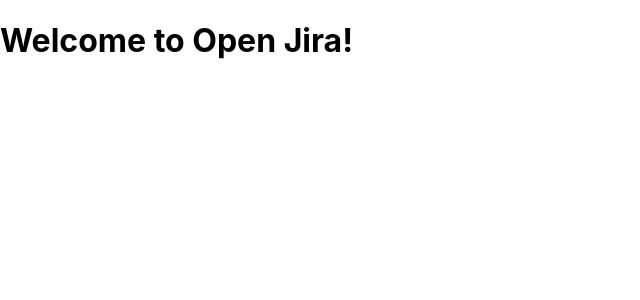
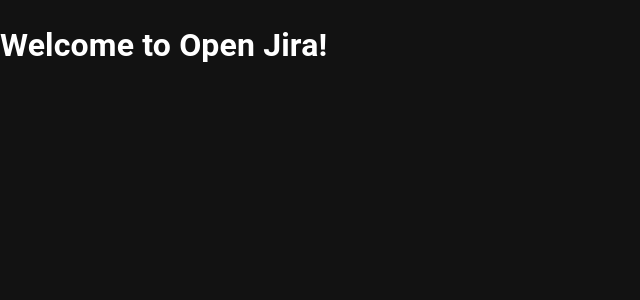
Before and after one commit to favioamarillapy/react-next-openjira, a Next.js app: page / in a window 1280 px wide. Shown: the top 300 px of the page, without its empty margins (0-640 px from the left). Built offline with nearby package versions, Linux system fonts and the light colour scheme.

Commit message:
Configurated themes

```diff
--- a/pages/_app.jsx
+++ b/pages/_app.jsx
@@ -1,7 +1,18 @@
 import '../styles/globals.css'
 
+import { CssBaseline, ThemeProvider } from '@mui/material'
+
+import { darkTheme } from '../themes'
+
+
+
 function MyApp({ Component, pageProps }) {
-  return <Component {...pageProps} />
+  return (
+    <ThemeProvider theme={darkTheme}>
+      <CssBaseline />
+      <Component {...pageProps} />
+    </ThemeProvider>
+  )
 }
 
 export default MyApp
--- /dev/null
+++ b/themes/index.jsx
@@ -0,0 +1,13 @@
+import { createTheme } from '@mui/material';
+
+export const darkTheme = createTheme({
+  palette: {
+    mode: 'dark'
+  }
+});
+
+export const lightTheme = createTheme({
+  palette: {
+    mode: 'dark'
+  }
+});
```
